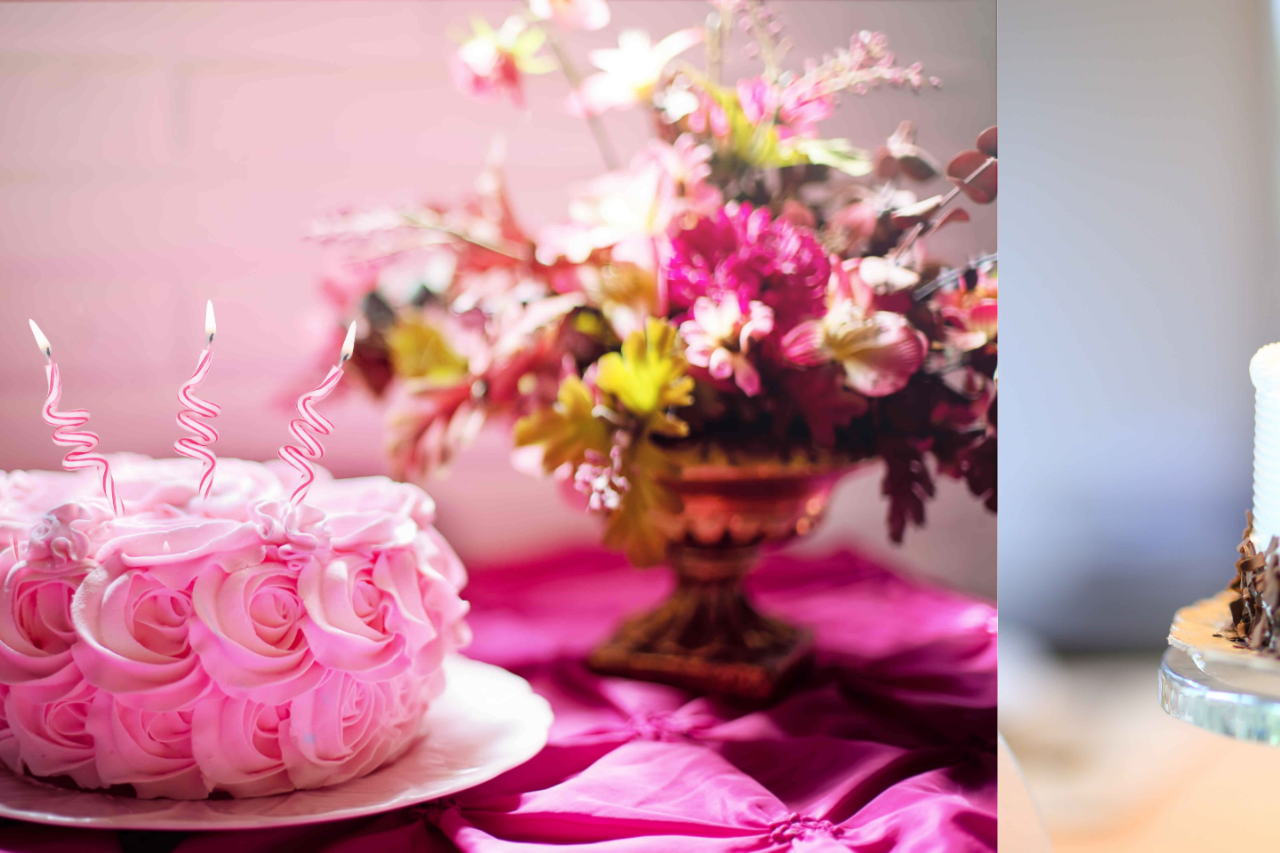
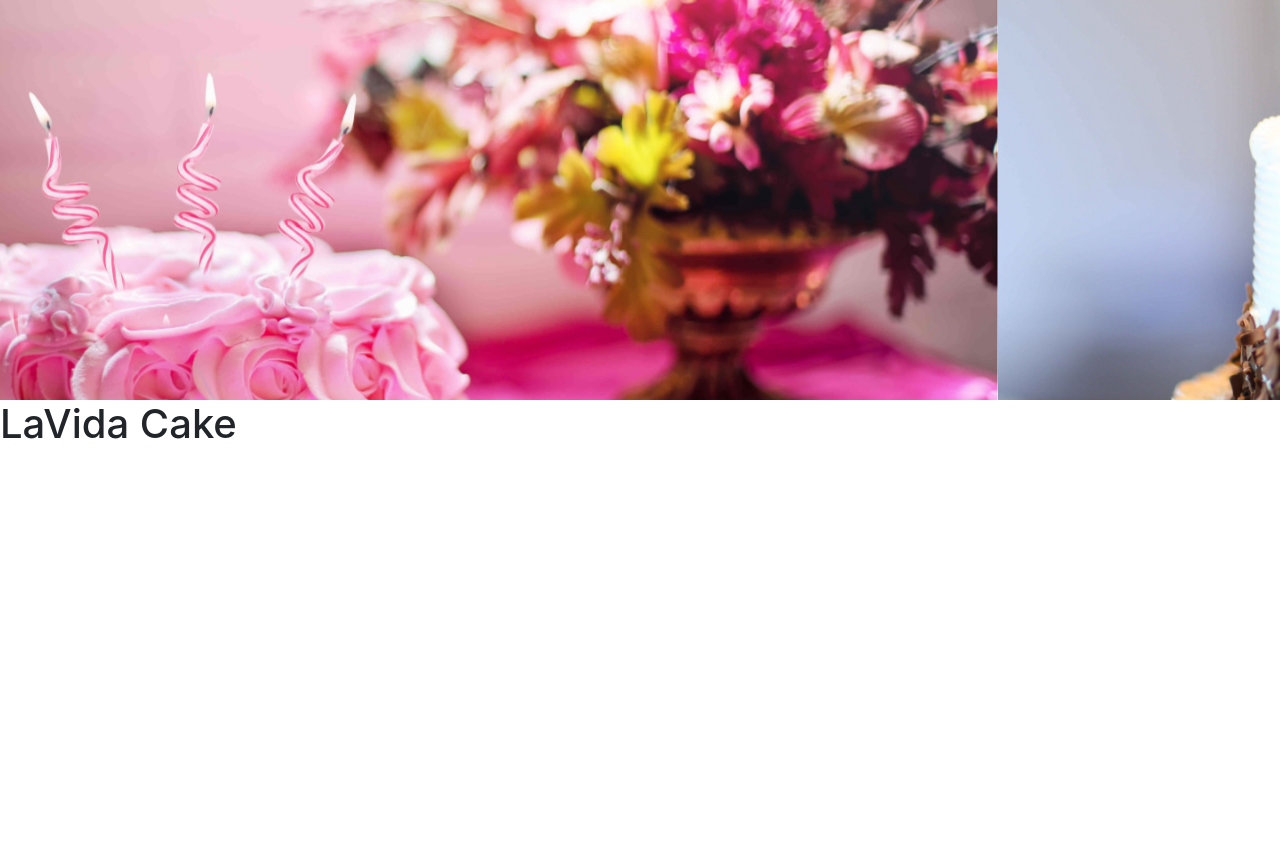
Before and after one commit to Itchy-Sand/laVida2, a plain HTML site: page index.html in a window 1280 px wide. After the commit the page ends 800 px from the top, so only its background shows below. Drawn offline with nearby package versions, Linux system fonts and the light colour scheme.

Commit message:
banner size amend

```diff
--- a/index.html
+++ b/index.html
@@ -12,19 +12,22 @@
     <header>
         <div id="headerCarousel" class="carousel slide" data-ride="carousel">
             <div class="carousel-inner">
-              <div class="carousel-item active">
-                <img class="d-block w-100" src="./slider/anniversary-beautiful-birthday-433527.jpg" alt="First slide">
+              <div class="carousel-item active" style="background-image: url('./slider/anniversary-beautiful-birthday-433527.jpg');">
               </div>
-              <div class="carousel-item">
-                <img class="d-block w-100" src="./slider/birthday-birthday-cake-cake-140831.jpg" alt="Second slide">
+              <div class="carousel-item" style="background-image: url('./slider/birthday-birthday-cake-cake-140831.jpg');">
+                <!-- <img class="d-block w-100" src="./slider/birthday-birthday-cake-cake-140831.jpg" alt="Second slide"> -->
               </div>
-              <div class="carousel-item">
-                <img class="d-block w-100" src="./slider/birthday-cake-celebration-353347.jpg" alt="Third slide">
+              <div class="carousel-item" style="background-image: url('./slider/birthday-cake-celebration-353347.jpg');">
+                <!-- <img class="d-block w-100" src="./slider/birthday-cake-celebration-353347.jpg" alt="Third slide"> -->
               </div>
-              <div class="carousel-item">
-                <img class="d-block w-100" src="./slider/cake-chocolate-cream-635409.jpg" alt="Third slide">
+              <div class="carousel-item" style="background-image: url('./slider/cake-chocolate-cream-635409.jpg');">
+                <!-- <img class="d-block w-100" src="./slider/cake-chocolate-cream-635409.jpg" alt="Third slide"> -->
               </div>
             </div>
+        </div>
+
+        <div class="mainHeading">
+          <h1>LaVida Cake</h1>
         </div>
     </header>
 
--- a/main.css
+++ b/main.css
@@ -4,5 +4,27 @@ body {
     margin: 0;
     padding: 0;
     display: grid;
-    grid-template-rows: 350px auto;
+    grid-template-rows: 400px auto;
 }
+
+header {
+    height: 100%;
+}
+
+.carousel {
+    height: 100%;
+}
+
+.carousel-inner {
+    height: 100%;
+}
+
+.carousel-item {
+     height: 100%;
+     background-size: cover;
+     background-position: 50%;
+ }
+
+ section {
+    display: grid;
+}
```
